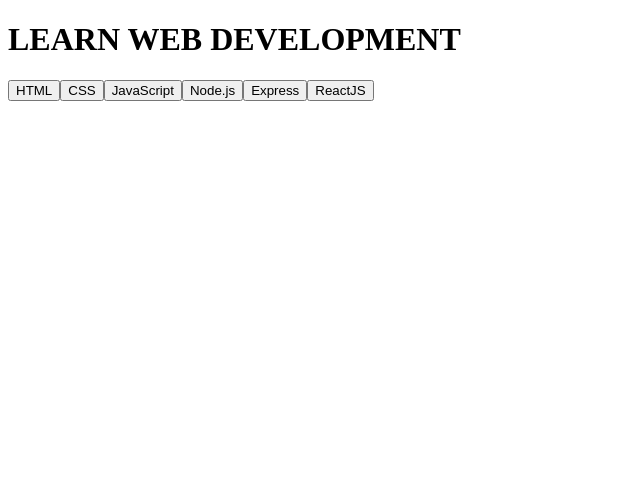
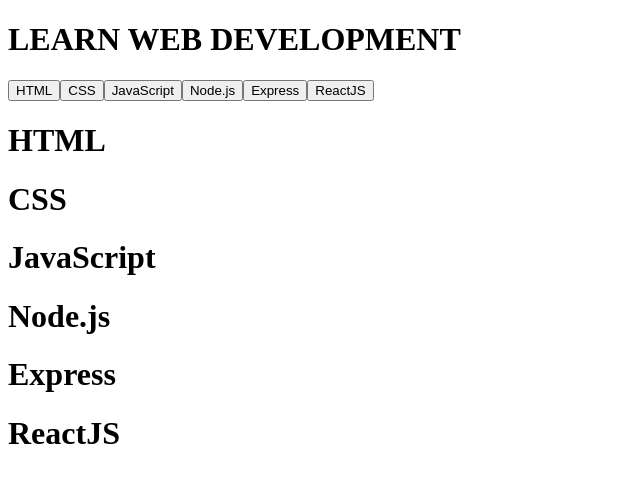
Before and after one commit to BkStyle89/react-use-state, a React (Vite) app: page / in a window 1280 px wide. Shown: the top 482 px of the page, without its empty margins (0-640 px from the left). Built offline with nearby package versions, Linux system fonts and the light colour scheme.

Commit message:
making prop

```diff
--- a/src/App.jsx
+++ b/src/App.jsx
@@ -1,4 +1,4 @@
-
+import AppCard from './components/AppCard'
 import './App.css'
 
 const languages = [
@@ -41,15 +41,28 @@ function App() {
 
   return (
     <>
+
       <h1>LEARN WEB DEVELOPMENT</h1>
 
+      <div className='buttons'>
         <button>HTML</button>
         <button>CSS</button>
         <button>JavaScript</button>
         <button>Node.js</button>
         <button>Express</button>
         <button>ReactJS</button>
+      </div>
+
+      <div className='container'>
+        <div className='row'>
+          {languages.map(language=>(
+            <AppCard title={language.title} descriprion={language.description} key={language.id}/>
+          ))}
+        </div>
+      </div>
     </>
+
+
   )
 }
 
--- /dev/null
+++ b/src/components/AppCard.jsx
@@ -0,0 +1,12 @@
+export default function AppCard({title,description,key}){
+    return(
+        <>
+        <div className="col" key={key}>
+            <h1 className="cardTitle">{title}</h1>
+            <p className="description">{description}</p>
+        </div>
+        </>
+    )
+
+
+}
```
Lines whose indentation alone changed are shown as unchanged.
